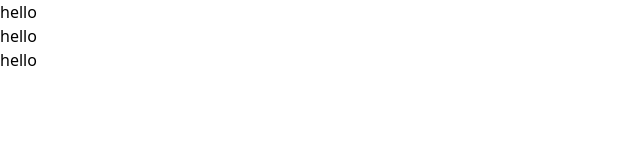
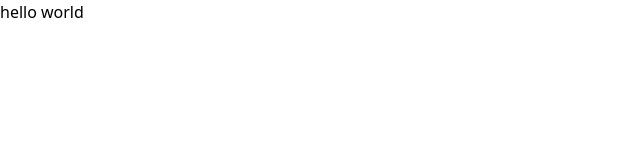
Before and after one commit to mdrahimuddin94/talwndpjctgit, a website built with Vite: page index.html in a window 1280 px wide. Shown: the whole page, without its empty margins (0-640 px from the left). Built offline with nearby package versions, Linux system fonts and the light colour scheme.

Commit message:
second commit

```diff
--- a/index.html
+++ b/index.html
@@ -7,9 +7,7 @@
     <link rel="stylesheet" href="css/main.css">
 </head>
 <body>
-    <h1>hello</h1>
-    <h2>hello</h2>
-    <h3>hello</h3>
+    <h1>hello world</h1>
 
 </body>
 </html>
```
Also changed, not shown: 1 other file.
